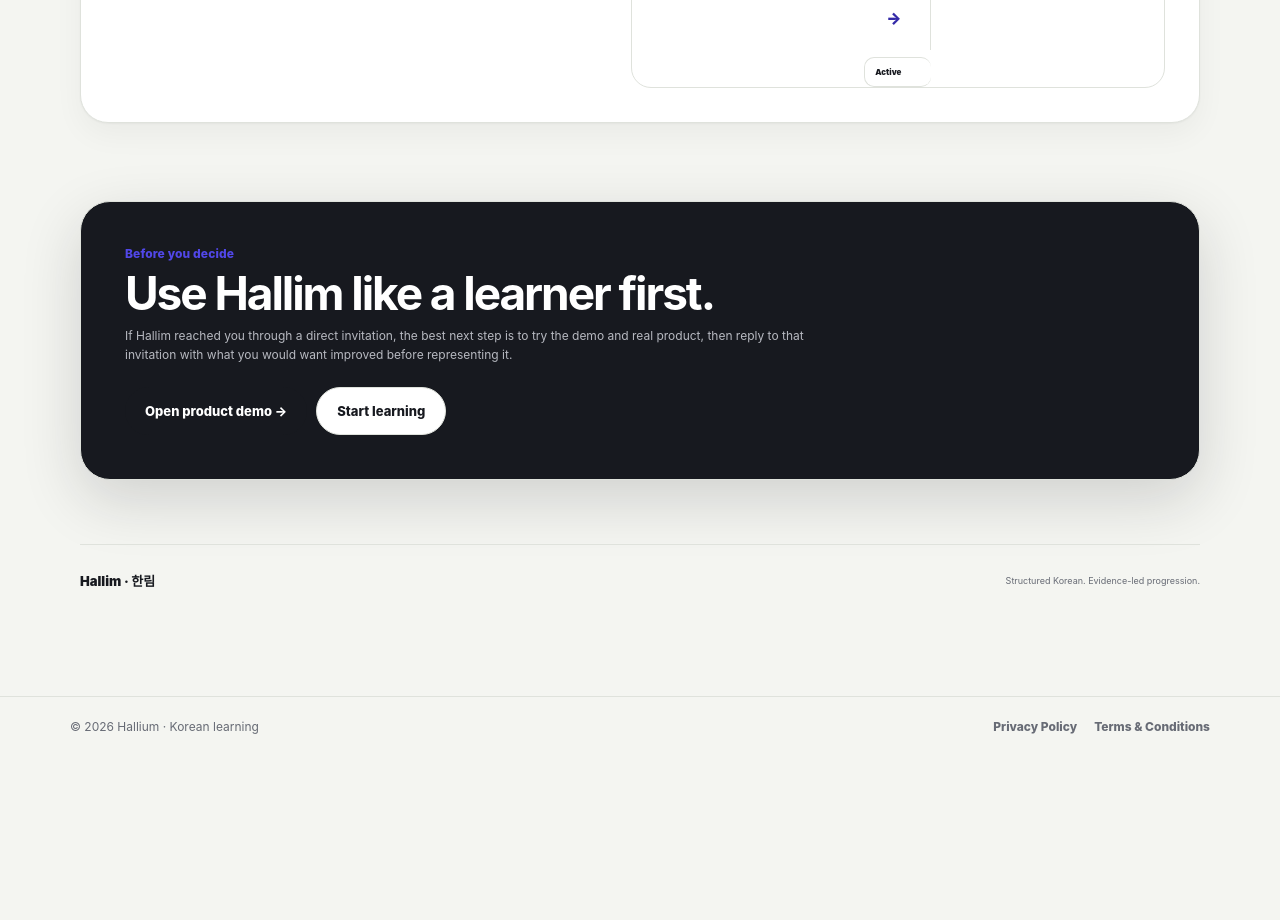
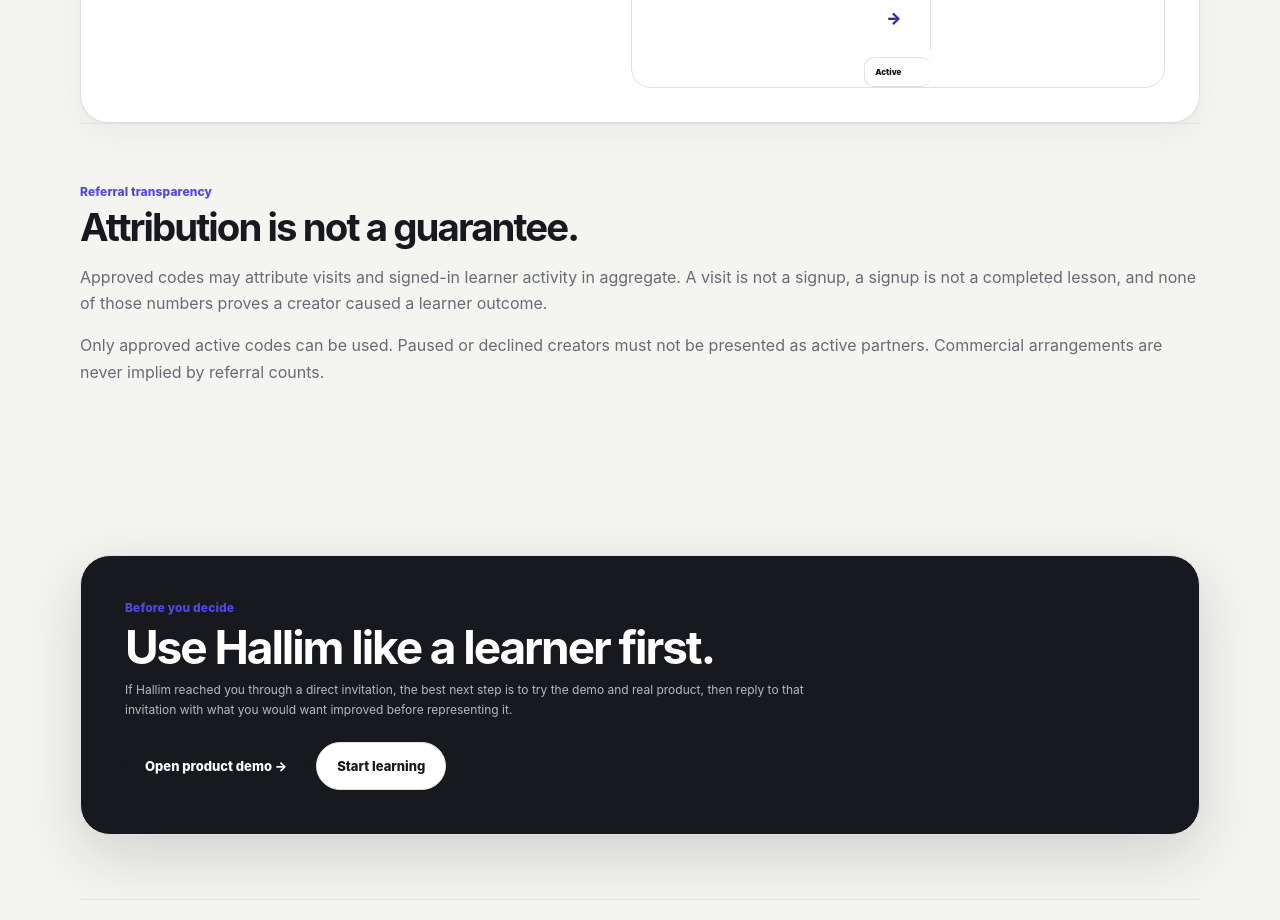
Before and after one commit to sushan5140/hallium, a Next.js app: page /ambassadors in a window 1280 px wide. Shown: the part 3060-3980 px from the top of the page. Before the commit the page ends 3816 px from the top, so only its background shows below. Built offline with nearby package versions, Linux system fonts and the light colour scheme.

Commit message:
H-P16.5: clarify public referral attribution and approval limits

```diff
--- a/app/ambassadors/page.js
+++ b/app/ambassadors/page.js
@@ -99,6 +99,11 @@
         </div>
       </section>
 
+      <section className="publicSection" aria-labelledby="ambassador-privacy-heading">
+        <div className="publicSectionHead"><span className="eyebrow">Referral transparency</span><h2 id="ambassador-privacy-heading">Attribution is not a guarantee.</h2></div>
+        <p>Approved codes may attribute visits and signed-in learner activity in aggregate. A visit is not a signup, a signup is not a completed lesson, and none of those numbers proves a creator caused a learner outcome.</p>
+        <p>Only approved active codes can be used. Paused or declined creators must not be presented as active partners. Commercial arrangements are never implied by referral counts.</p>
+      </section>
       <section className="publicCta">
         <span className="eyebrow">Before you decide</span>
         <h2>Use Hallim like a learner first.</h2>
```
